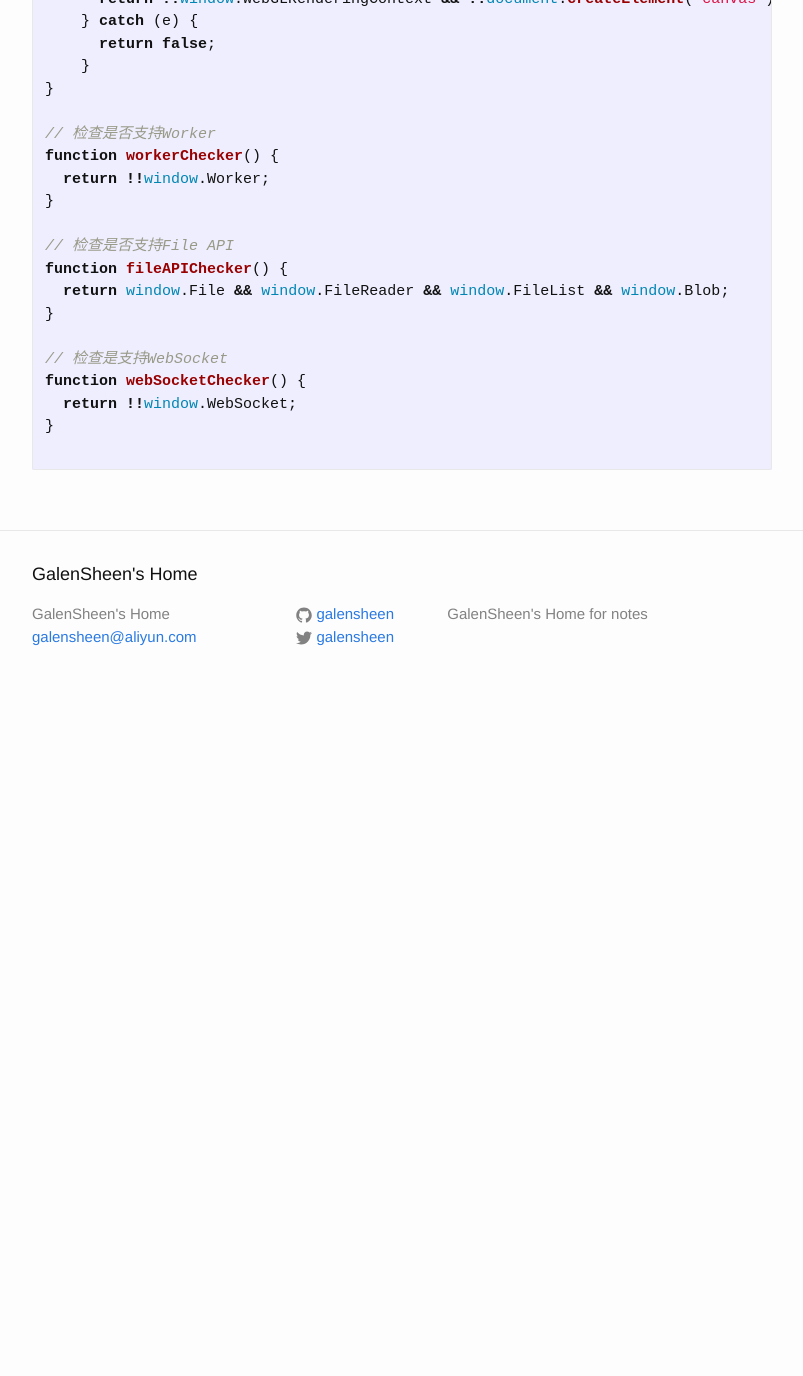
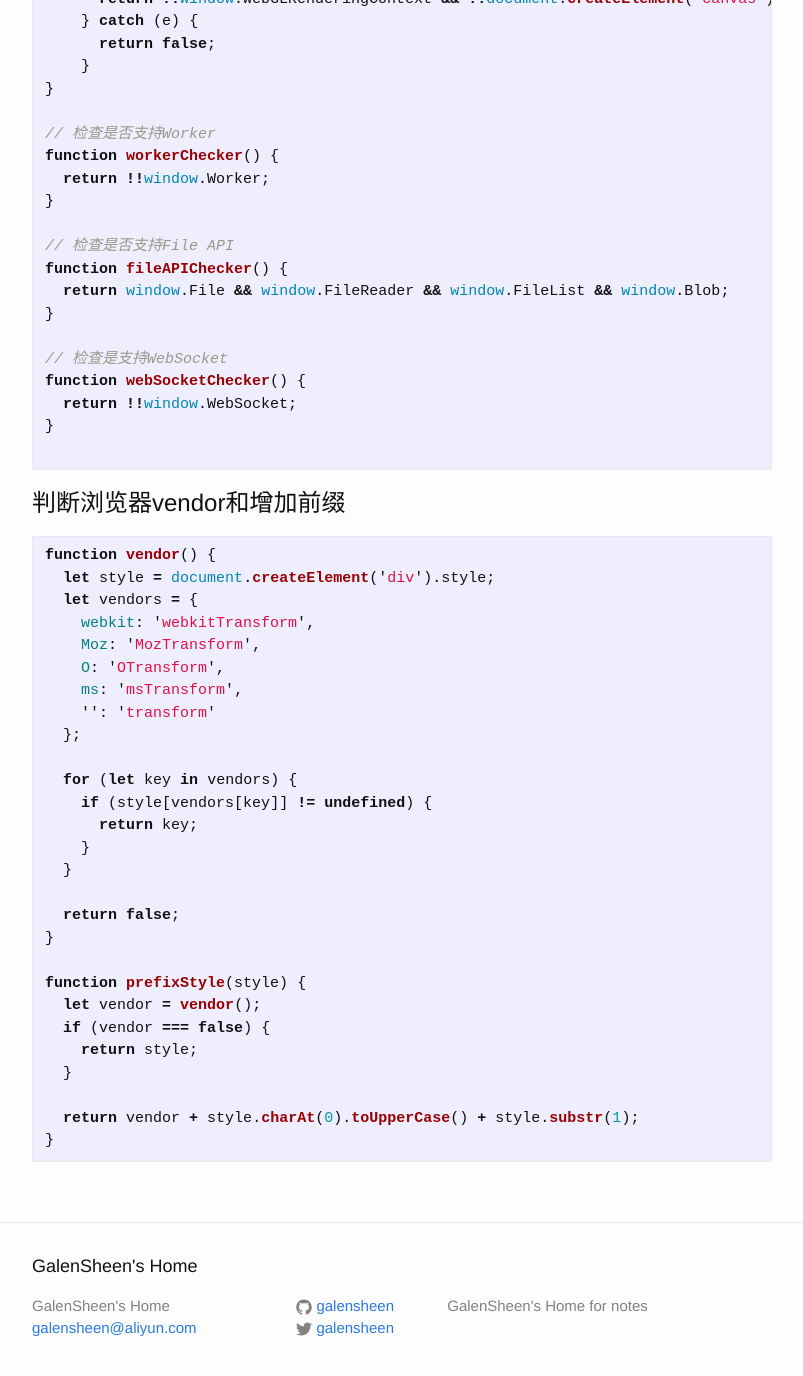
Before and after one commit to galensheen/galensheen.github.io, a Jekyll site: the page built from _posts/tattle/2017-01-15-js-note.md, in a window 1280 px wide and 1400 px high, scrolled down 1407 px. Shown: the top 1376 px of the window, without its empty margins (238-1041 px from the left). Built offline with Jekyll 4.4.1, drawn with Linux system fonts in a browser that asks for light colours; our own code applies the rules of GitHub Pages for plain Markdown files; before the commit the page ends 2115 px from its top, so only the background shows below that.

Commit message:
js-note 增加vendor判断

````diff
--- a/_posts/tattle/2017-01-15-js-note.md
+++ b/_posts/tattle/2017-01-15-js-note.md
@@ -77,3 +77,34 @@ function webSocketChecker() {
 }
 
 ```
+
+# 判断浏览器vendor和增加前缀
+```javascript
+function vendor() {
+  let style = document.createElement('div').style;
+  let vendors = {
+    webkit: 'webkitTransform',
+    Moz: 'MozTransform',
+    O: 'OTransform',
+    ms: 'msTransform',
+    '': 'transform'
+  };
+
+  for (let key in vendors) {
+    if (style[vendors[key]] != undefined) {
+      return key;
+    }
+  }
+
+  return false;
+}
+
+function prefixStyle(style) {
+  let vendor = vendor();
+  if (vendor === false) {
+    return style;
+  }
+
+  return vendor + style.charAt(0).toUpperCase() + style.substr(1);
+}
+```
````
